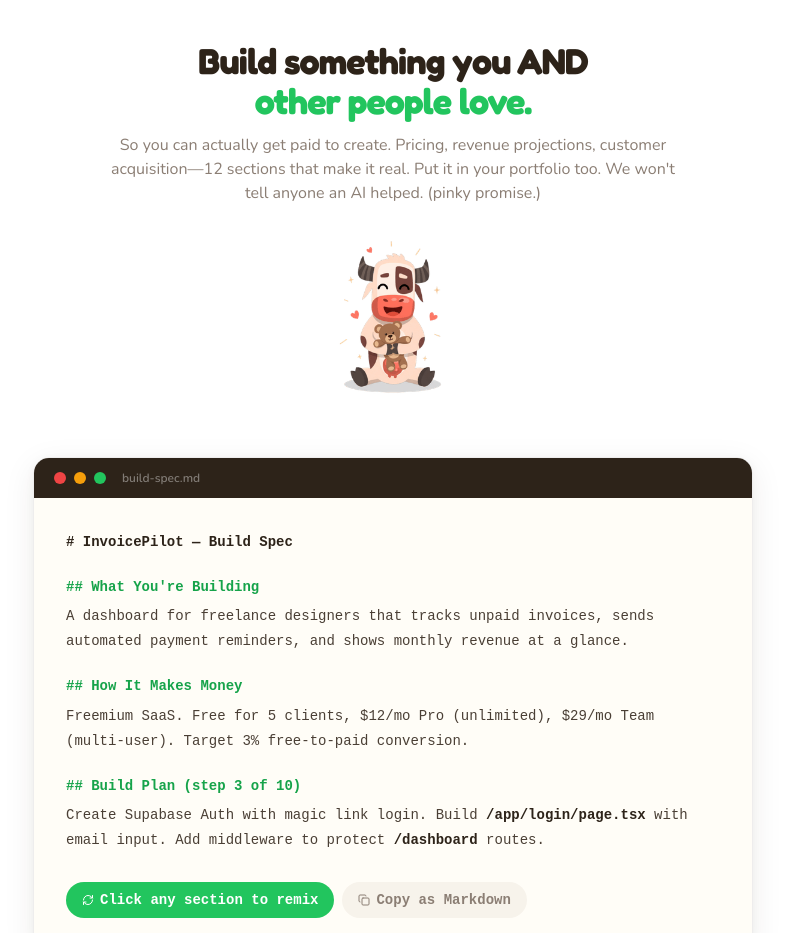
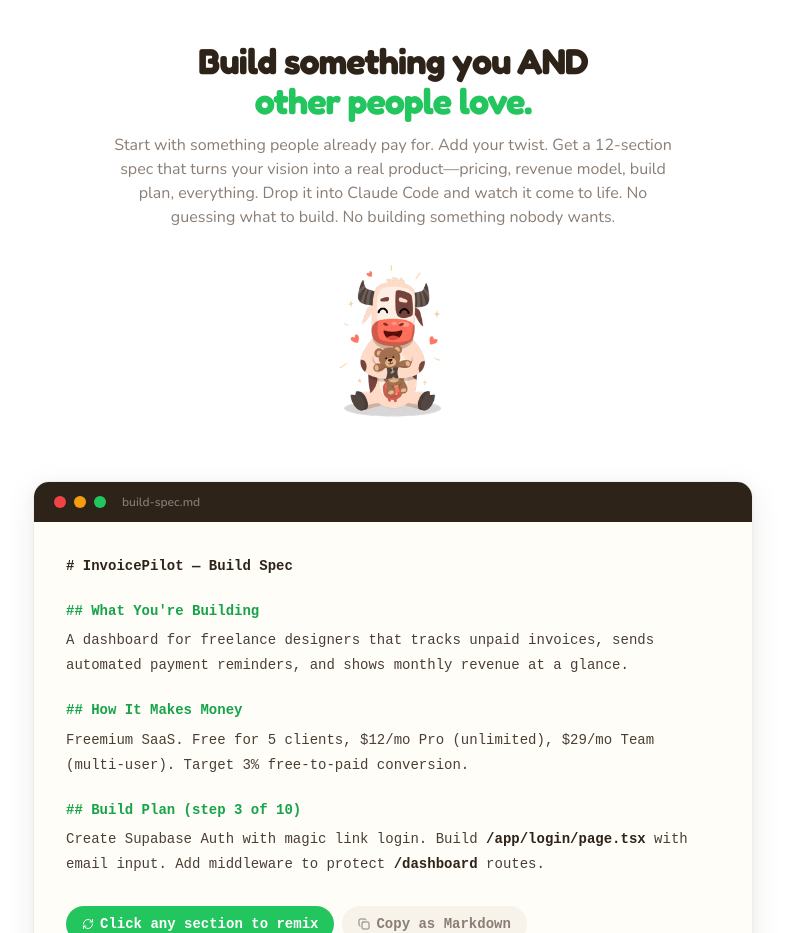
Before and after one commit to lordshua1337/cash-cow, a Next.js app: page / in a window 1280 px wide. Shown: the part 4220-5153 px from the top of the page, without its empty margins (247-1032 px from the left). Built offline with nearby package versions, Linux system fonts and the light colour scheme.

Commit message:
fix: spec preview copy -- market to vision to reality flow

```diff
--- a/src/app/page.tsx
+++ b/src/app/page.tsx
@@ -647,9 +647,9 @@
               <span style={{ color: 'var(--cash)' }}>other people love.</span>
             </h2>
             <p className="text-base max-w-xl mx-auto" style={{ color: 'var(--brown-muted)' }}>
-              So you can actually get paid to create.
-              Pricing, revenue projections, customer acquisition&mdash;12 sections that make it real.
-              Put it in your portfolio too. We won&apos;t tell anyone an AI helped. (pinky promise.)
+              Start with something people already pay for. Add your twist. Get a 12-section spec
+              that turns your vision into a real product&mdash;pricing, revenue model, build plan, everything.
+              Drop it into Claude Code and watch it come to life. No guessing what to build. No building something nobody wants.
             </p>
             <Image
               src="/step-4.png"
```
